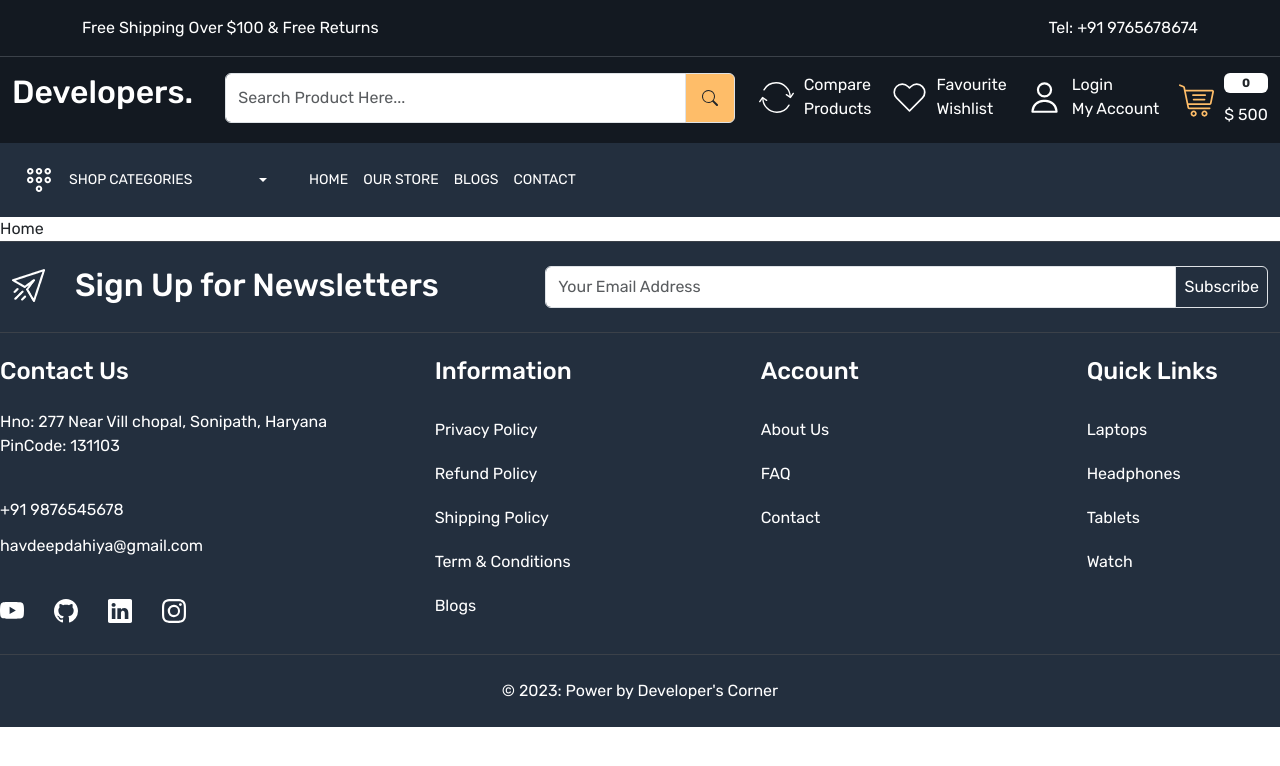
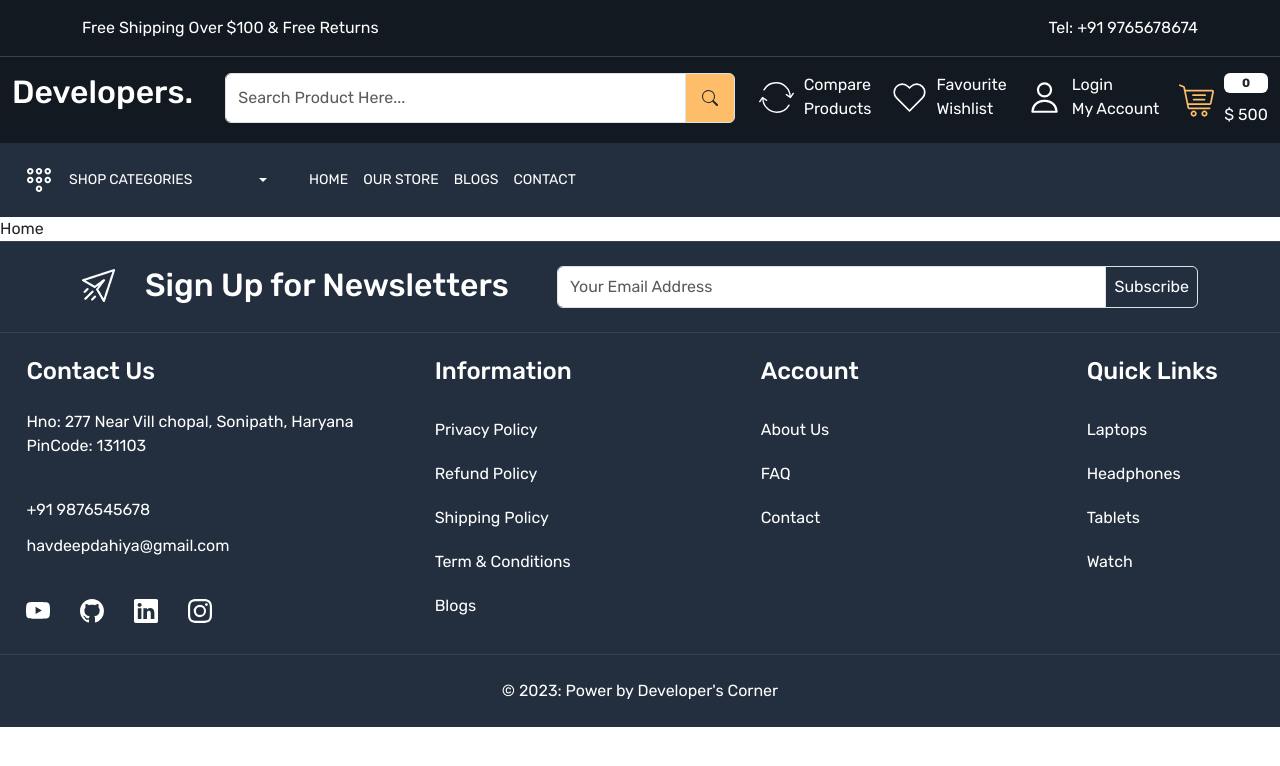
Before and after one commit to sanyamnegi9/Gmart, a React (Create React App) app: page / in a window 1280 px wide. Shown: the top 766 px of the page. Built offline with nearby package versions, Linux system fonts and the light colour scheme.

Commit message:
footer (add left padding to the footer box)

```diff
--- a/src/components/Footer.jsx
+++ b/src/components/Footer.jsx
@@ -5,7 +5,7 @@ const Footer = () => {
   return (
     <>
       <footer className="py-4">
-        <div className="container-xxl">
+        <div className="container-xl">
           <div className="row align-item-center">
             <div className="col-5">
               <div className="footer-top-data d-flex gap-30 align-items-center">
@@ -31,9 +31,9 @@ const Footer = () => {
         </div>
       </footer>
       <footer className="py-4">
-        <div className="continer-xxl">
+        <div className="continer-xl">
           <div className="row">
-            <div className="col-4">
+            <div className="col-4 padding-left">
               <h4 className="text-white mb-4">Contact Us</h4>
               <div className="footer-links d-flex flex-column">
                 <address className="text-white fs-6">
@@ -99,7 +99,7 @@ const Footer = () => {
         </div>
       </footer>
       <footer className="py-4">
-        <div className="container-xxl">
+        <div className="container-xl">
           <div className="row">
             <div className="col-12">
               <p className="text-center mb-0 text-white">
--- a/src/styles/Footer.scss
+++ b/src/styles/Footer.scss
@@ -1,10 +1,3 @@
-:root {
-  --top-highlight-color--: #131921;
-  --header-border-color--: #3b4149;
-  --search-bg-color--: #febd69;
-  --navbar-bg-color--: #232f3e;
-}
-
 
 footer{
   background-color: var(--navbar-bg-color--);
@@ -20,3 +13,7 @@ footer .input-group-text{
   padding: 8px 17px;
 
 }
+
+.padding-left{
+  padding-left: 3vw;
+}
```
